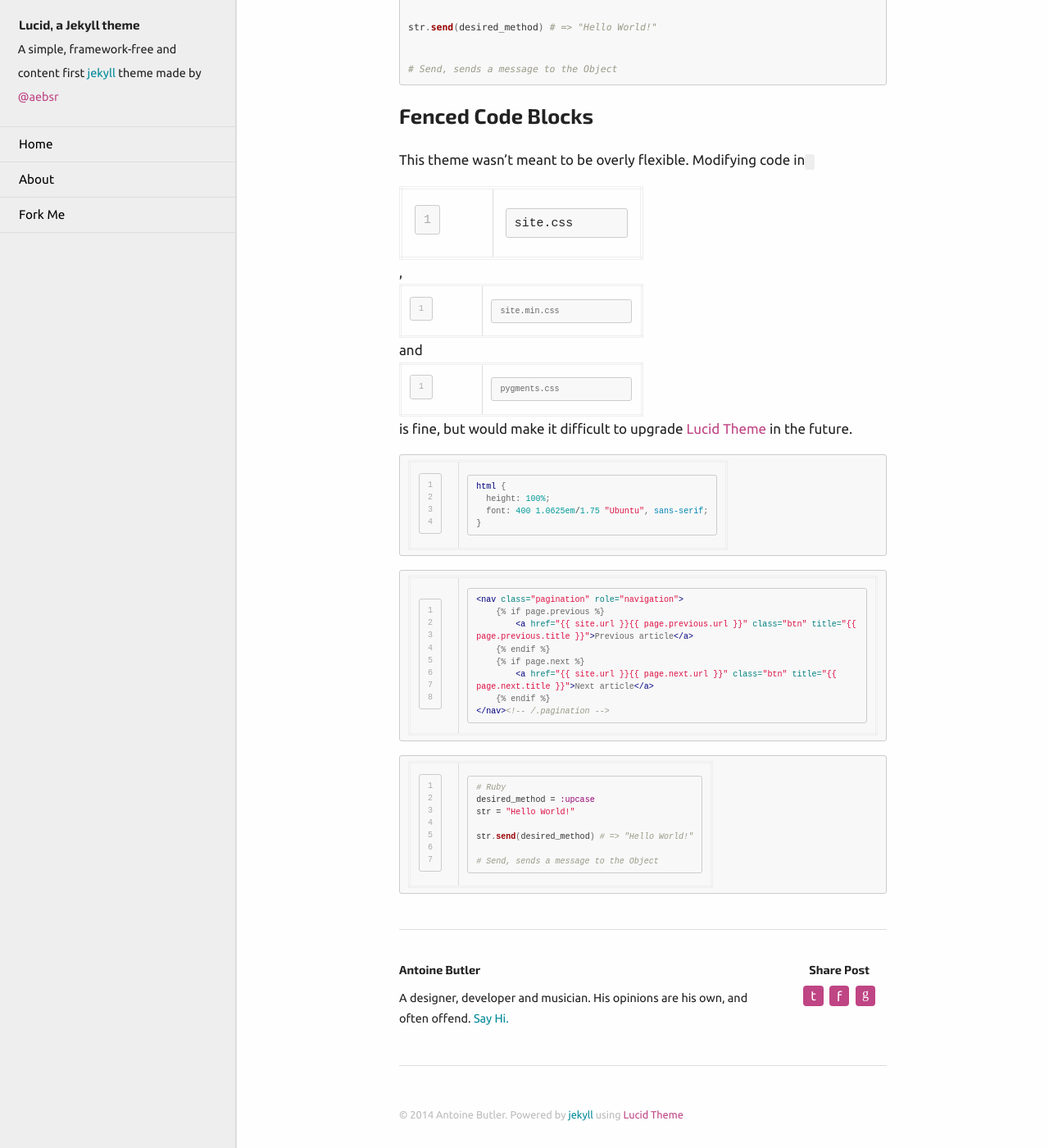
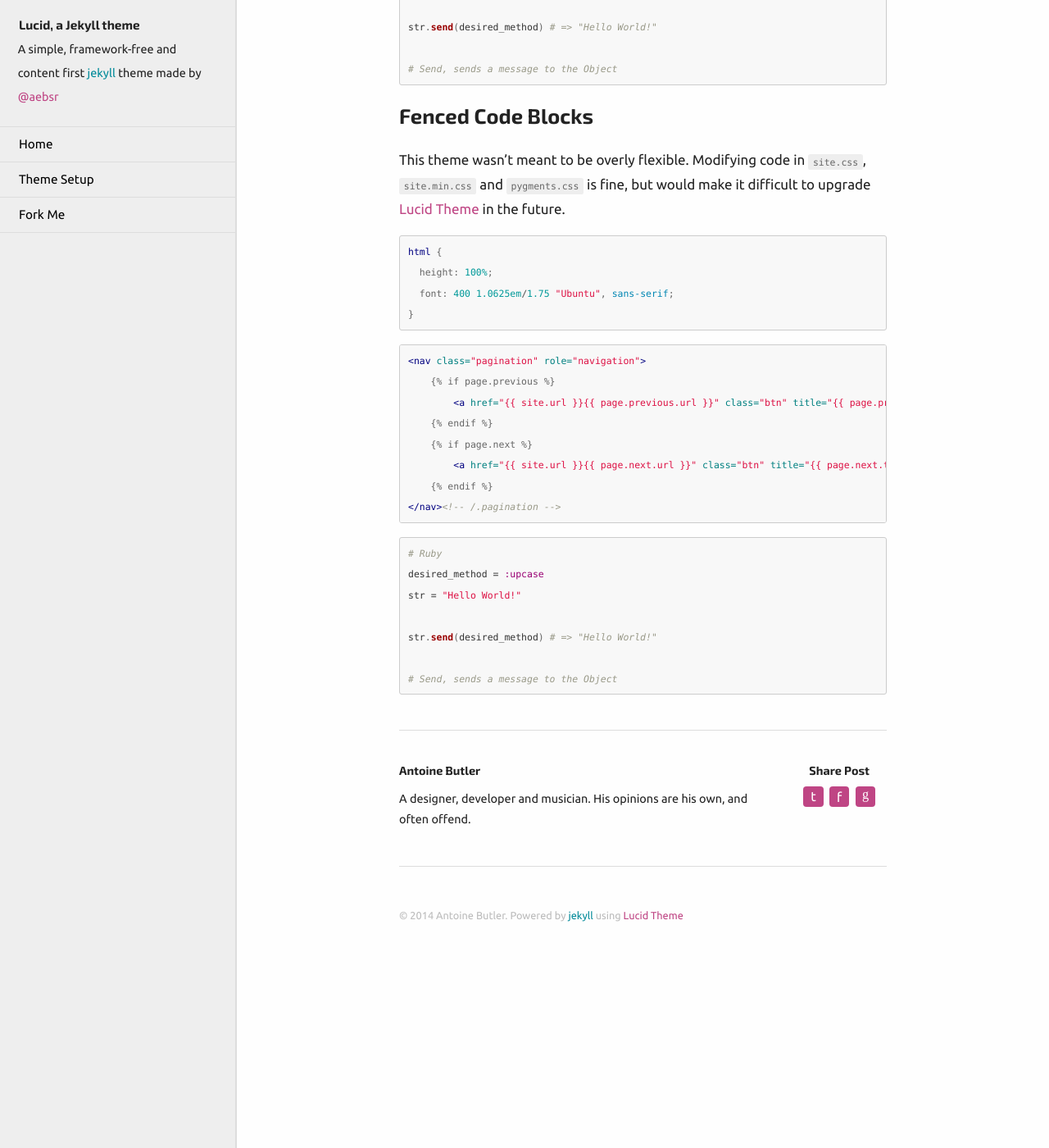
Before and after one commit to aebsr/lucid-jekyll-theme, a Jekyll site: the page built from _posts/2014-01-04-syntax-highlight.markdown, in a window 1280 px wide and 1400 px high, scrolled down 648 px. Shown: the whole window at 82% size. Built offline with Jekyll 4.4.1, drawn with Linux system fonts in a browser that asks for light colours; Markdown is read by kramdown in place of the engine named in the settings.

Commit message:
updated config

```diff
--- a/_config.yml
+++ b/_config.yml
@@ -6,35 +6,21 @@ description:  'A simple, framework-free and content first <a href="http://jekyll
 url:          http://aeb.sr/lucid-jekyll-theme
 author:
   name:       'Antoine Butler'
-  bio:        'A designer, developer and musician. His opinions are his own, and often offend. <a href="mailto:antoinebsr@gmail.com?subject=Hi">Say Hi.</a>'
+  bio:        'A designer, developer and musician. His opinions are his own, and often offend.'
   email:      'antoinebsr@gmail.com'
   # Twitter user name WITH @ sign
   twitter:    '@aebsr'
   google_verify:     'm2QfwtTj5--Xr9RzyJf8JHdD5SkfKnjVTd2vhRo7CxQ'
   google_plus:       'AntoineButlerSr'
-analytics:    'UA-xxxxxxxx-1'
+analytics:    'UA-34982219-1'
 permalink:    pretty
 pygments:     true
-markdown:     redcarpet
+markdown:     kramdown
 paginate:     4
 
-kramdown:
-  auto_ids: true
-  footnote_nr: 1
-  entity_output: as_char
-  toc_levels: 1..6
-  use_coderay: true
-
-  coderay:
-    coderay_line_numbers: nil
-    coderay_line_numbers_start: 1
-    coderay_tab_width: 4
-    coderay_bold_every: 10
-    coderay_css: class
-
 links:
-  - title: About
-    url: /about
+  - title: Theme Setup
+    url: /theme-setup
   - title: Fork Me
     url: https://github.com/aebsr/lucid-jekyll-theme
     external: true
```
